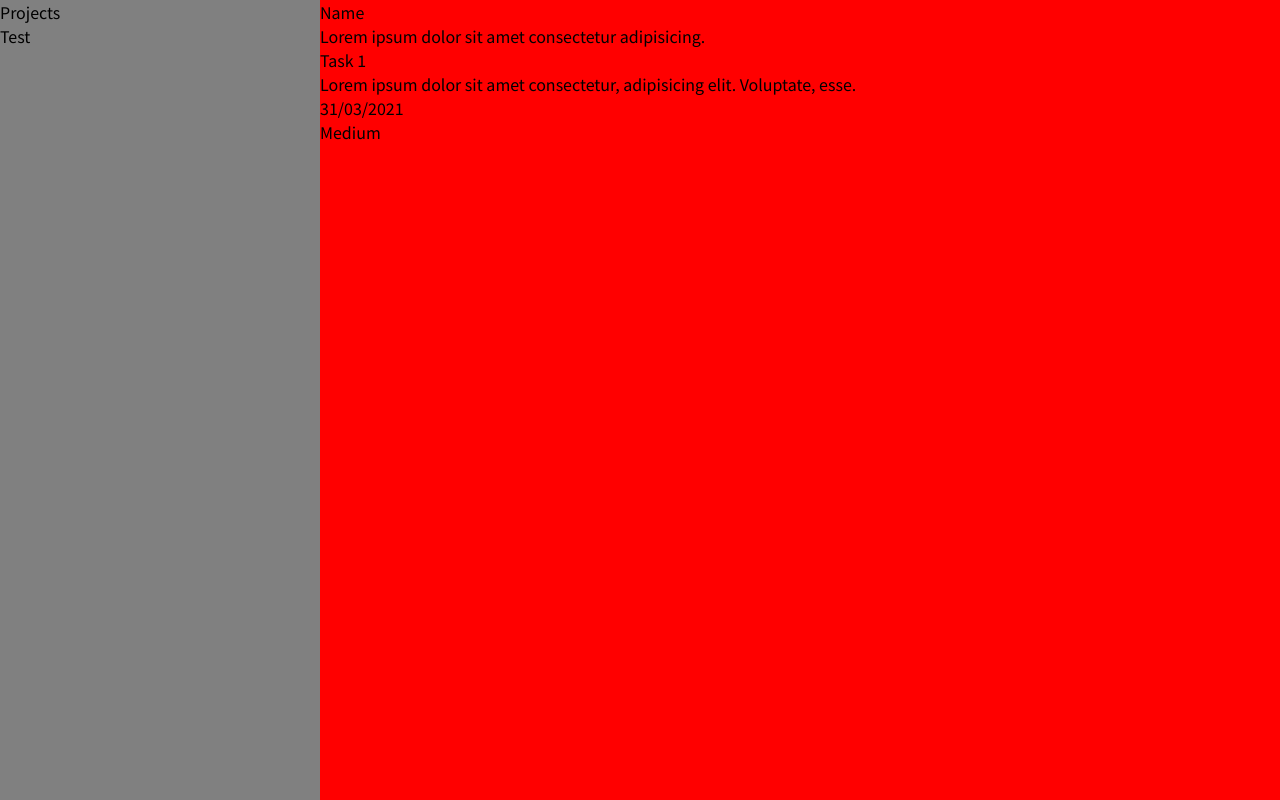
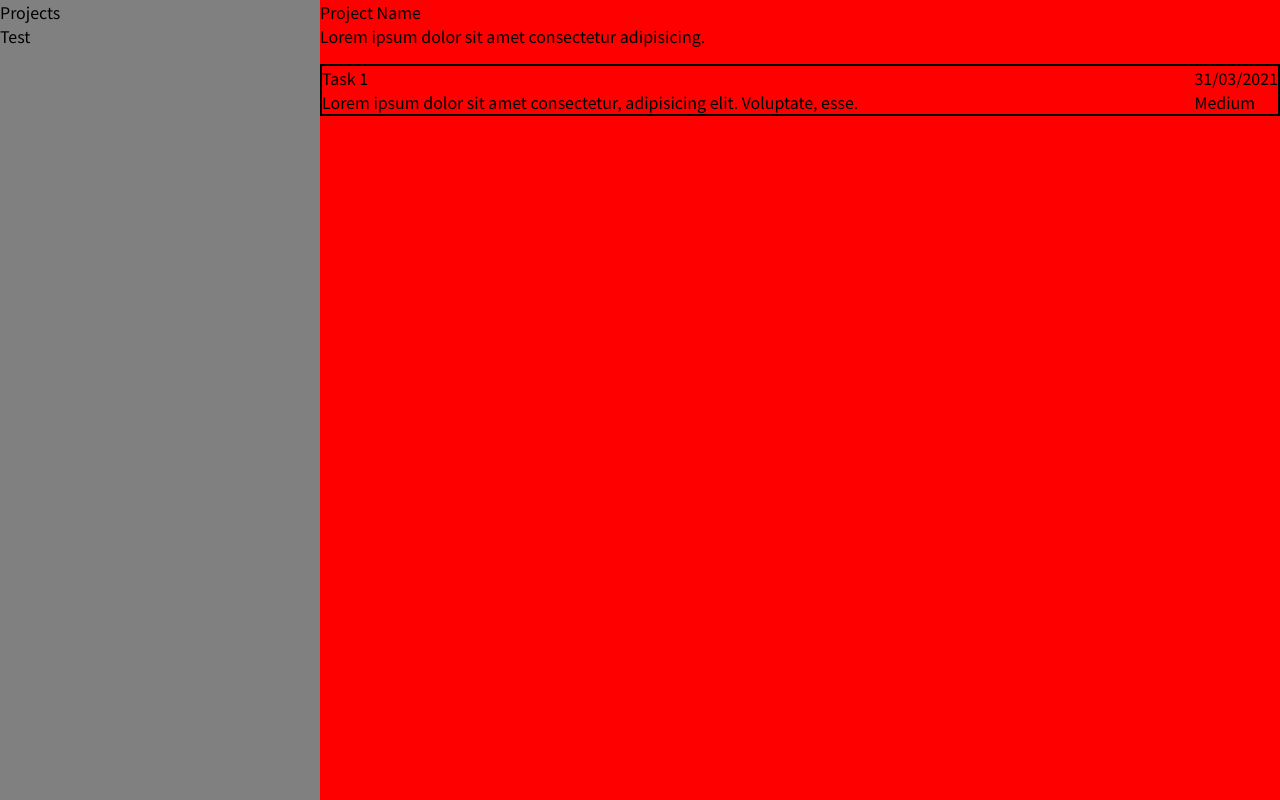
Before and after one commit to Xavitron7/odp_todo, a website built with webpack: page dist/index.html in a window 1280 px wide. Built offline with nearby package versions, Linux system fonts and the light colour scheme.

Commit message:
slight change to item list

```diff
--- a/dist/index.html
+++ b/dist/index.html
@@ -18,7 +18,7 @@
             </div>
             <div id="task-div">
                 <div id="project-info">
-                    <div id="project-name">Name</div>
+                    <div id="project-name">Project Name</div>
                     <div id="project-desc">Lorem ipsum dolor sit amet consectetur adipisicing.</div>
                 </div>
                 <div id="task-list">
--- a/dist/style.css
+++ b/dist/style.css
@@ -25,5 +25,14 @@ body {
     background-color: red;
     grid-area: 1 / 2 / 2 / 5;
 
+}
 
+#project-info {
+    margin-bottom: 1rem;
 }
+
+.task {
+    border: 2px solid black;
+    display: flex;
+    justify-content: space-between;
+}
```
